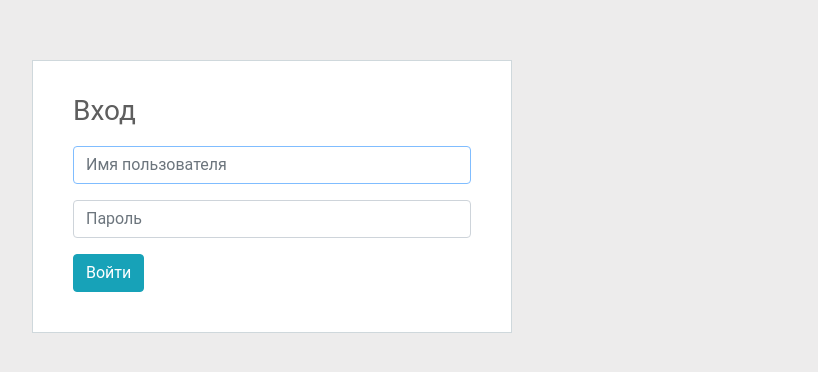
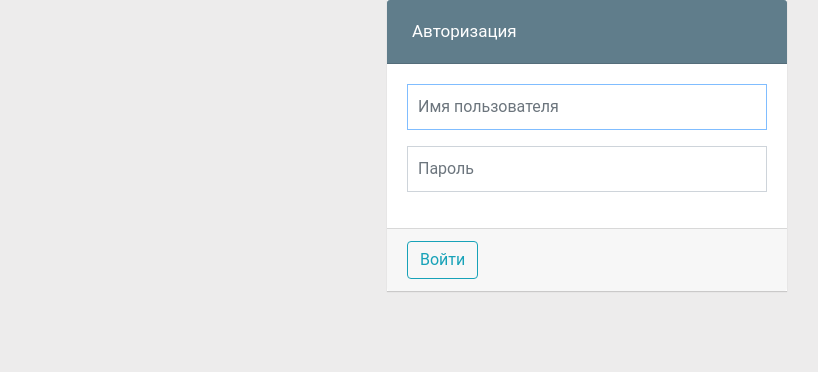
Before and after one commit to X-NicON/MVC, a PHP site: page /auth in a window 1280 px wide. Shown: the top 372 px of the page, without its empty margins (53-871 px from the left). Run offline with PHP 8.4, Linux system fonts and the light colour scheme.

Commit message:
update auth form

```diff
--- a/assets/css/template.css
+++ b/assets/css/template.css
@@ -1,44 +1,30 @@
+/* auth page */
+
 body.page-auth {
-	line-height: 1.5;
-	color: #263238;
-	background-color: #e4e5e6;
-	text-align: center;
-}
-
-body.page-auth .container {
-  padding-top: 120px;
+  padding-top: 100px;
   padding-bottom: 40px;
 }
 
-body.page-auth .btn {
-  outline:0;
-  border:none;
+.form-signin {
+  max-width: 400px;
+  margin: 0 auto;
 }
 
-body.page-auth .btn:focus {
-  outline:0;
+.form-signin .form-control {
+  position: relative;
+  height: auto;
+  box-sizing: border-box;
+  padding: 10px;
+  font-size: 16px;
 }
 
-.form-signin {
-  background: #fff;
-  display: inline-block;
-  padding: 30px 40px 40px;
-  margin: 60px auto 0;
-  border: 1px solid #cfd8dc;
-  text-align: left;
-	width: 480px;
+.form-signin input {
+  border-radius: 0;
 }
 
-.form-signin .form-signin-heading,
-.form-signin {
-  margin-bottom: 15px;
-}
+/* -auth page */
 
-.form-signin-heading {
-	font-size: 28px;
-}
-
-.color-expired{
+.color-expired {
   background-color: #FFE3E3;
 }
 
--- a/resources/views/auth.php
+++ b/resources/views/auth.php
@@ -4,14 +4,24 @@
 ?>
 
 <div class="container">
-	<form class="form-signin" method="post">
-		<div class="form-signin-heading">Вход</div>
-		<div class="form-group">
-	  	<input type="text" name="login" class="form-control" placeholder="Имя пользователя" required autofocus>
-	  </div>
-	  <div class="form-group">
-	  	<input type="password" name="pass" class="form-control" placeholder="Пароль" required>
-	  </div>
-	  <button class="btn btn-info" type="submit">Войти</button>
-	</form>
+	<div class="card form-signin">
+    <form method="post" action="">
+    	<div class="card-header bg-bluegray text-white">
+    		<h2>Авторизация</h2>
+    	</div>
+    	<div class="card-body">
+        <div class="form-group">
+        	<label for="inputEmail" class="sr-only">Email адрес или телефон</label>
+        	<input type="text" id="inputEmail" name="login" class="form-control" placeholder="Имя пользователя" required autofocus>
+        </div>
+        <div class="form-group">
+	        <label for="inputPassword" class="sr-only">Пароль</label>
+	        <input type="password" id="inputPassword" name="pass" class="form-control" placeholder="Пароль" required>
+      	</div>
+    	</div>
+    	<div class="card-footer">
+      	<button class="btn btn-outline-info" type="submit">Войти</button>
+    	</div>
+    </form>
+  </div>
 </div>
```
